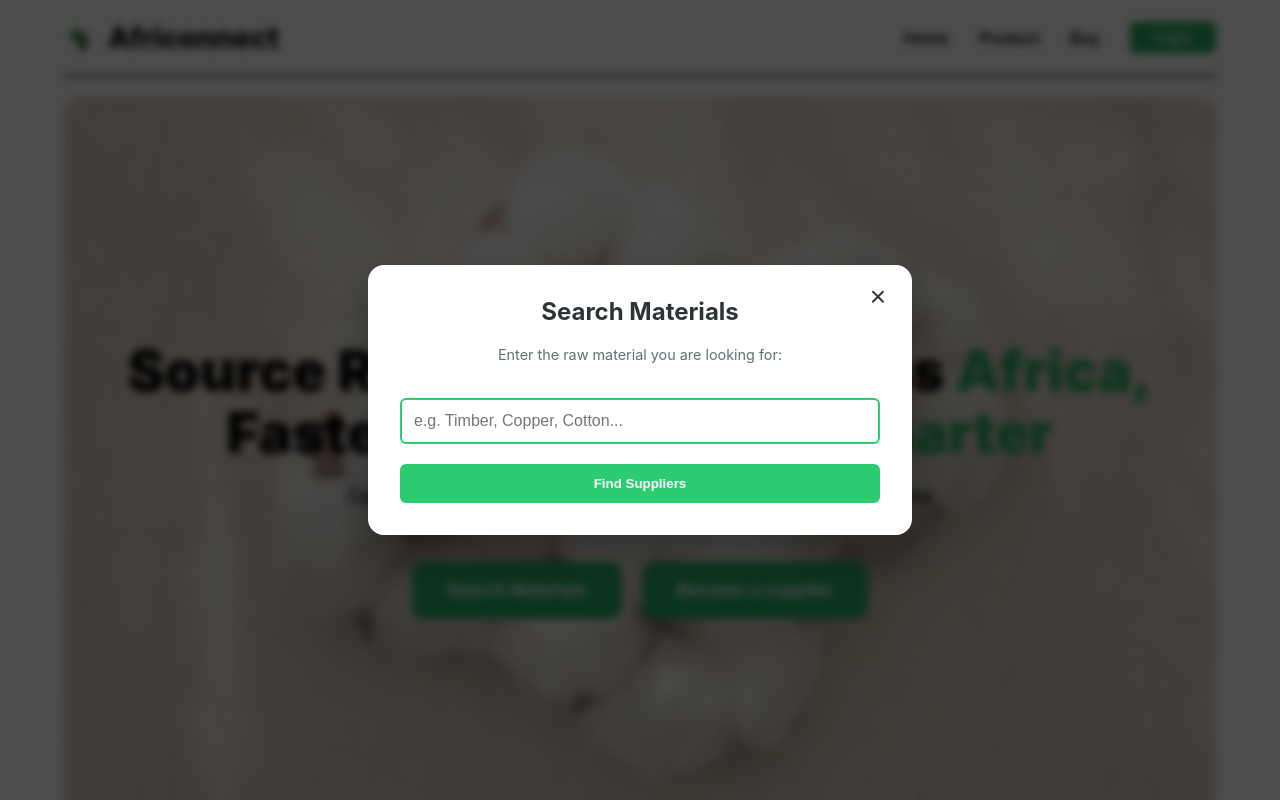
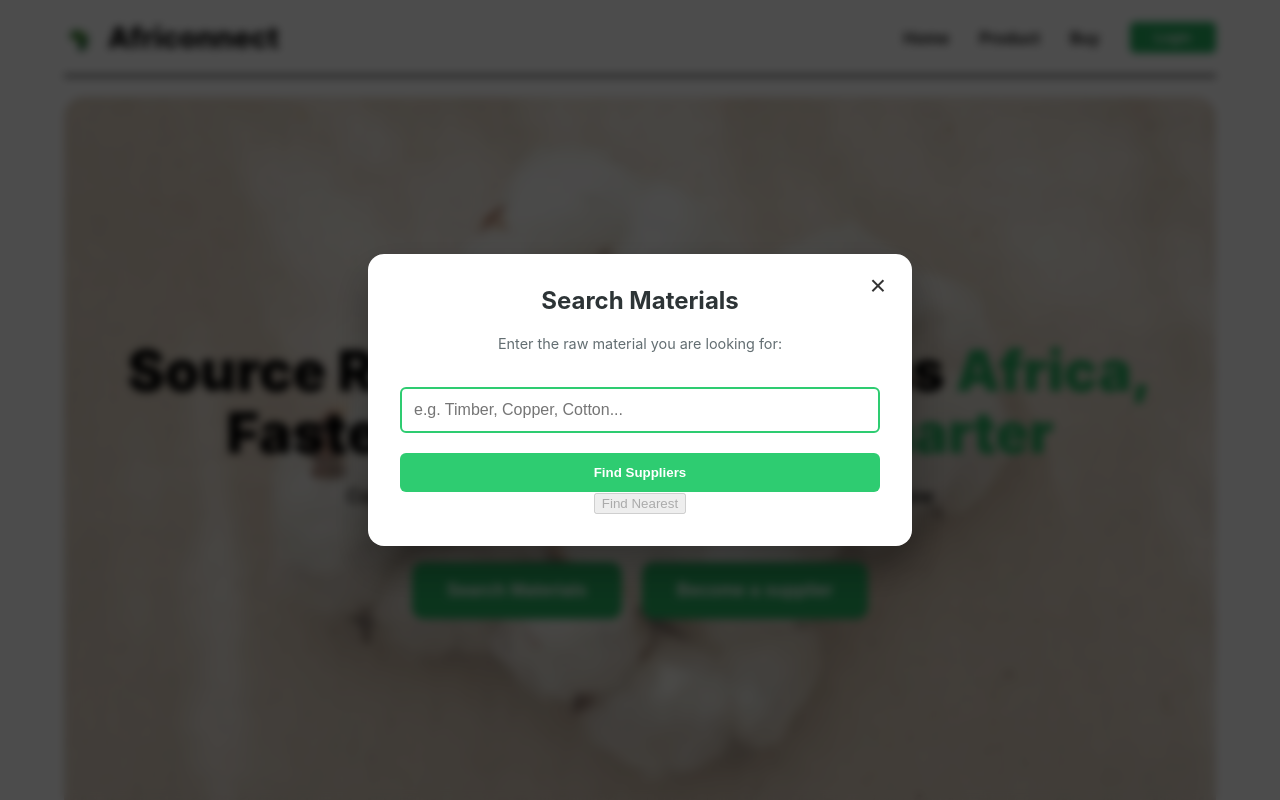
Before and after one commit to banga-low/africonnect-project, a React (Vite) app in the folder africonnect-project/: page / in a window 1280 px wide. Both pictures are taken after a click on the button "Search Materials". Shown: the top 800 px of the page. Built offline with nearby package versions, Linux system fonts and the light colour scheme.

Commit message:
feat: add supabase search + geolocation for Find Nearest

```diff
--- a/africonnect-project/package.json
+++ b/africonnect-project/package.json
@@ -10,6 +10,7 @@
     "preview": "vite preview"
   },
   "dependencies": {
+    "@supabase/supabase-js": "^2.105.4",
     "lucide-react": "^1.14.0",
     "react": "^19.2.5",
     "react-dom": "^19.2.5",
--- a/africonnect-project/src/components/SearchModal/SearchModal.jsx
+++ b/africonnect-project/src/components/SearchModal/SearchModal.jsx
@@ -1,7 +1,8 @@
 import React, { useState } from 'react';
 import './SearchModal.css';
+import {supabase} from '../../supabase/supabaseClient'
 
-const SearchModal = ({ isOpen, onClose, onSearch, isSearching }) => {
+const SearchModal = ({ isOpen, onClose, onSearch, onSearchResults, isSearching }) => {
   const [term, setTerm] = useState('');
 
   if (!isOpen) return null;
@@ -12,6 +13,25 @@ const SearchModal = ({ isOpen, onClose, onSearch, isSearching }) => {
       onSearch(term); // This triggers handleSearch in LandingPage
       onClose(); // Close modal after search starts
     }
+  }; // <- THIS WAS MISSING. This closes handleSubmit
+
+  const handleNearestSearch = () => {
+    if (!term.trim()) return;
+
+    navigator.geolocation.getCurrentPosition(async (position) => {
+      const { latitude, longitude } = position.coords;
+
+      const { data, error } = await supabase.rpc('get_smart_suppliers', {
+        user_lng: longitude,
+        user_lat: latitude,
+        search_category: term,
+        radius_km: 100
+      });
+
+      if (error) console.error(error);
+      onSearchResults(data);
+      onClose();
+    });
   };
 
   return (
@@ -32,6 +52,14 @@ const SearchModal = ({ isOpen, onClose, onSearch, isSearching }) => {
           <button type="submit" className="search-confirm-btn" disabled={isSearching}>
             {isSearching ? 'Searching...' : 'Find Suppliers'}
           </button>
+          <button
+            type="button"
+            className="search-nearby-btn"
+            onClick={handleNearestSearch}
+            disabled={isSearching || !term.trim()}
+          >
+            Find Nearest
+          </button>
         </form>
       </div>
     </div>
--- /dev/null
+++ b/africonnect-project/src/supabase/supabaseClient.js
@@ -0,0 +1,7 @@
+import { createClient } from '@supabase/supabase-js'
+
+const supabaseUrl = 'https://okizeqmpqpbsahkfqclv.supabase.co'
+const supabaseAnonKey = 'sb_publishable_gQZjrUCgzZdXWGMmmyd0kw_jkH6wnfo'
+
+
+export const supabase = createClient(supabaseUrl, supabaseAnonKey)
```
Also changed, not shown: 1 other file (tests, documents, lock files or other folders).
